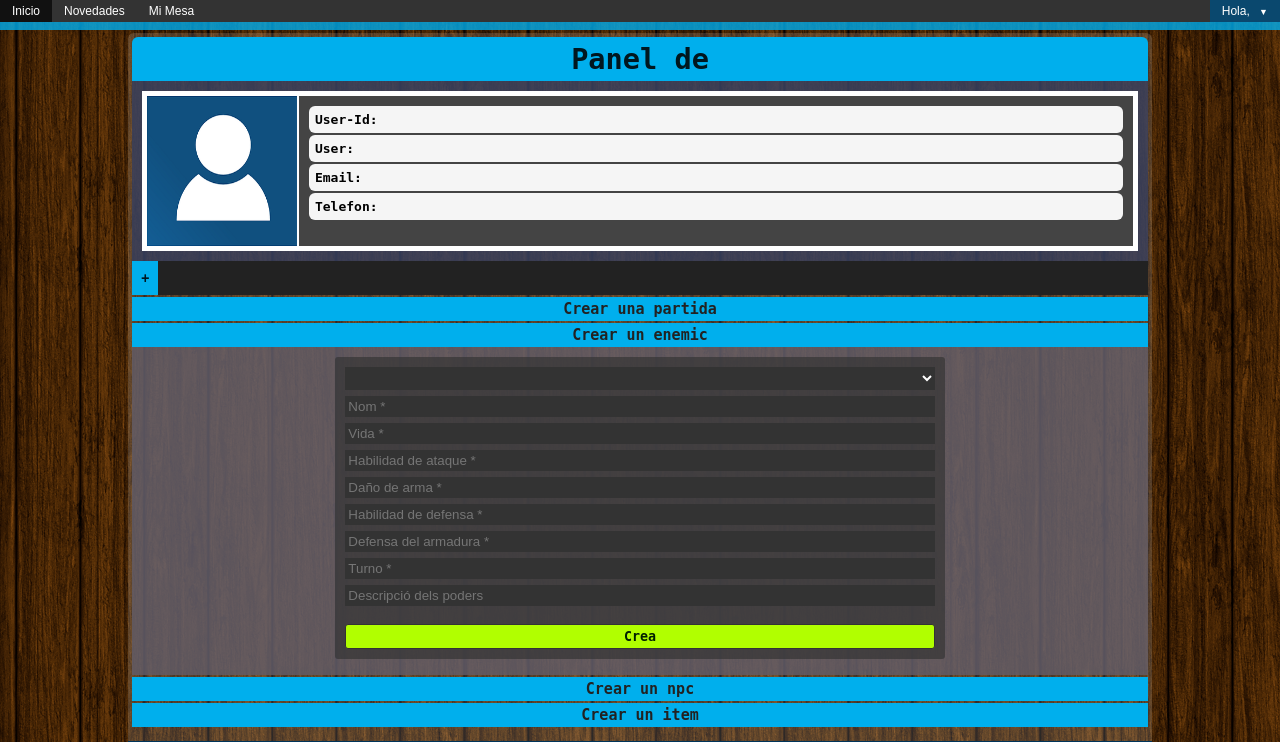
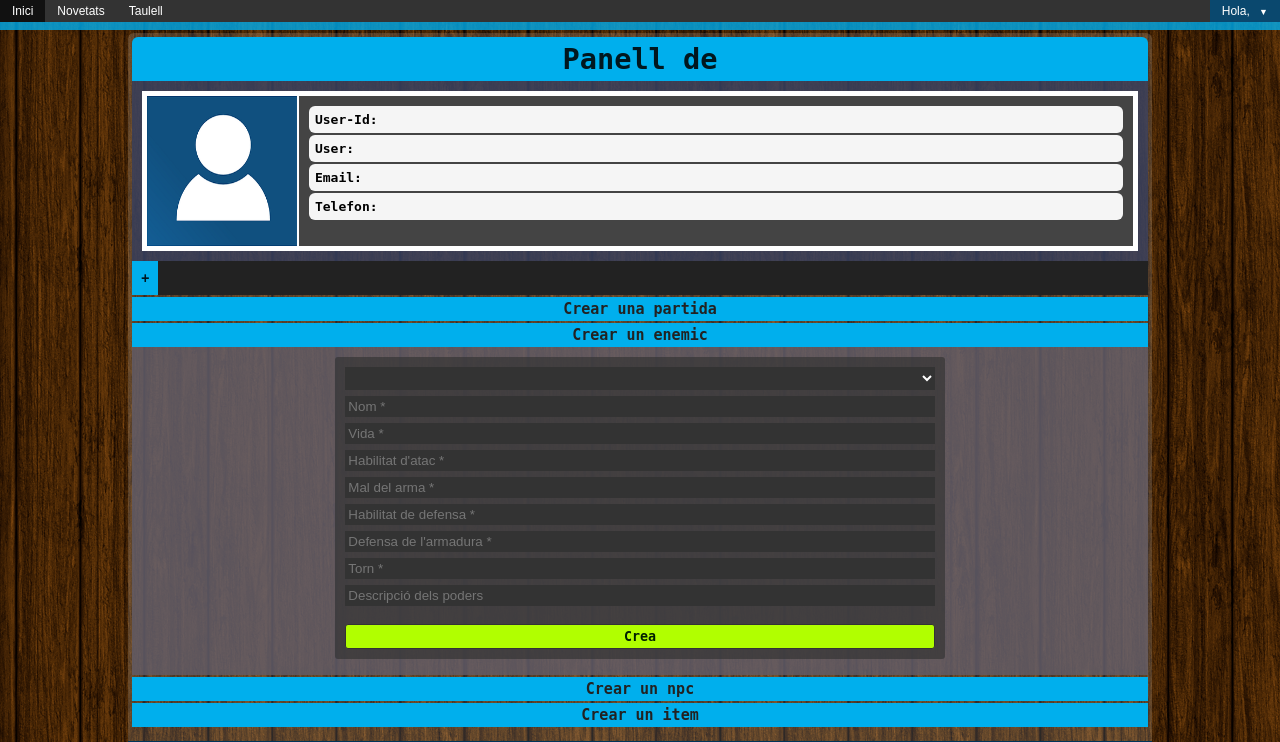
Before and after one commit to AniMasterOnline/AniMaster, a PHP site: page /panel.php in a window 1280 px wide, after a click on "Crear un enemic". Shown: the top 742 px of the page. Run offline with PHP 8.4, Linux system fonts and the light colour scheme; the visitor is signed in with stand-in values (Sample User, id 1); lists and menus that the app fills with data are empty.

Commit message:
Musiques, Catala

```diff
--- a/Public/jquery/load-mesa.js
+++ b/Public/jquery/load-mesa.js
@@ -60,7 +60,7 @@ $(document).ready(function(){
                                 //console.log($value, jsonPartida[$value].id_partida, jsonPartida[$value].titol);
                             }
                         }else if(Object.keys(jsonEnemigo).length == 0){
-                            alert("En el panel pots crear i gestionar els teus enemics");
+                            alert("En el panell pots crear i gestionar els teus Enemics");
                         }
                 }
         });
@@ -81,7 +81,7 @@ $(document).ready(function(){
                                 //console.log($value, jsonPartida[$value].id_partida, jsonPartida[$value].titol);
                             }
                         }else if(Object.keys(jsonItem).length == 0){
-                            alert("En el panel pots crear i gestionar els teus items");
+                            alert("En el panell pots crear i gestionar els teus Items");
                         }
                 }
         });
@@ -102,7 +102,7 @@ $(document).ready(function(){
                                 //console.log($value, jsonPartida[$value].id_partida, jsonPartida[$value].titol);
                             }
                         }else if(Object.keys(jsonPlayer).length == 0){
-                            alert("En el panel pots crear i gestionar els teus Npc's");
+                            alert("En el panell pots crear i gestionar els teus Npc's");
                         }
                 }
         });
--- a/Public/layouts/menu.php
+++ b/Public/layouts/menu.php
@@ -9,9 +9,9 @@
         echo'<ul class="nav">';
             if (!strpos($self,"mesa")) {
                 if (strpos($self,"index")) {
-                    echo'<li><a id="active" href="index.php">Inicio</a> <span class="flecha">&#9660</span></li>';
+                    echo'<li><a id="active" href="index.php">Inici</a> <span class="flecha">&#9660</span></li>';
                 }else{
-                    echo'<li><a href="index.php">Inicio</a> <span class="flecha">&#9660</span></li>';
+                    echo'<li><a href="index.php">Inici</a> <span class="flecha">&#9660</span></li>';
                 }
                 if (strpos($self,"media")) {
                     echo'<li class="ocultar"><a id="active" href="#Media">Media <span class="flecha">&#9660</span></a></li>';
@@ -19,9 +19,9 @@
                     echo'<li class="ocultar"><a href="#Media" >Media <span class="flecha">&#9660</span></a> </li>';
                 }
                 if (strpos($self,"novedades")) {
-                    echo'<li><a id="active" href="devblog.php">Novedades <span class="flecha">&#9660</span></a></li>';
+                    echo'<li><a id="active" href="devblog.php">Novetats<span class="flecha">&#9660</span></a></li>';
                 }else{
-                    echo'<li><a href="devblog.php">Novedades <span class="flecha">&#9660</span></a></li>';
+                    echo'<li><a href="devblog.php">Novetats <span class="flecha">&#9660</span></a></li>';
                 }
             }
             session_start();
@@ -47,7 +47,7 @@
                                         echo'<img src="Public/img/jugador/login.png">';
                                     echo'</div>';
                                     echo'<div class="panel-links">';
-                                        echo'<a href="panel.php"> Panel de ';
+                                        echo'<a href="panel.php"> Panell de ';
                                         echo $value['user'];
                                         echo'</a>';
                                         echo'<a href="logout.php">Sortir</a>';
@@ -65,7 +65,7 @@
                                         echo'<img src="Public/img/jugador/login.png">';
                                     echo'</div>';
                                     echo'<div class="panel-links">';
-                                        echo'<a href="panel.php"> Panel de ';
+                                        echo'<a href="panel.php"> Panell de ';
                                         echo $value['user'];
                                         echo'</a>';
                                         echo'<a href="logout.php">Sortir</a>';
@@ -75,9 +75,9 @@
                         echo'</li>';
                     }
                     if (strpos($self,"mesa")) {
-                        echo'<li><a id="active" href="mesav2.php">Mi Mesa <span class="flecha">&#9660</span></a></li>';
+                        echo'<li><a id="active" href="mesav2.php">Taulell <span class="flecha">&#9660</span></a></li>';
                     }else{
-                        echo'<li><a href="mesav2.php">Mi Mesa <span class="flecha">&#9660</span></a></li>';
+                        echo'<li><a href="mesav2.php">Taulell <span class="flecha">&#9660</span></a></li>';
                     }
             }
         echo'</ul>';
--- a/System/Errors.php
+++ b/System/Errors.php
@@ -13,7 +13,7 @@
     }
 </style>
 <?php
-$opc = true;
+$opc = false;
 if($opc){
     if (!ini_get('display_errors')) {
         ini_set('display_errors', '1');
--- a/login.php
+++ b/login.php
@@ -41,7 +41,7 @@
                             <TR>
                                 <TD class="chekbox, ocultar" >
                                     <input type="checkbox" name="autologin" value="1">
-                                    <label for="checkbox_id">Recordam</label>
+                                    <label for="checkbox_id">Recorda'm</label>
                                 </TD>
                             </TR>
                         </table>
@@ -53,8 +53,8 @@
 
         <!-- Footer content box -->
         <div class="footer-box">
-            ¿Ets nou a <span>AniMaster Online</span>? <a class="link" href="signup.php">Registrat ara »</a><br>
-            ¿Necesites ajuda? <a class="link" href="mailto:adminmaster@Animaster.com">Per favor contacta amb el Soport de AniMasterOnline</a><br>
+            Ets nou a <span>AniMaster Online</span>? <a class="link" href="signup.php">Registra't ara »</a><br>
+            Necessites ajuda? <a class="link" href="mailto:adminmaster@Animaster.com">Contacta amb el Suport de AniMasterOnline</a><br>
         </div>
 
     </body>
--- a/panel.php
+++ b/panel.php
@@ -6,7 +6,7 @@ and open the template in the editor.
 -->
 <html>
     <head>
-        <title>Panel</title>
+        <title>Panell</title>
         <meta charset="UTF-8">
         <meta name="viewport" content="width=device-width, initial-scale=1.0">
         <link rel="shortcut icon" href="favicon.ico">
@@ -43,7 +43,7 @@ and open the template in the editor.
             <div class="content-box-100">
                 <div class="content-title">
                     <?php
-                        echo "Panel de ".$value['user'];
+                        echo "Panell de ".$value['user'];
                     ?>
                 </div>
                 <div class="content-panel">
@@ -82,8 +82,8 @@ and open the template in the editor.
                             <h3>Crear una partida</h3>
                             <div>
                                 <form method="post" action="System/Protocols/registrarPartida.php">
-                                    <input class="input-partida" id="titol" placeholder="Titol *" value="" type="text" name="TempTitol" maxlength="32" required autofocus>
-                                    <input class="input-partida" id="descripcio" placeholder="Descripcio *" value="" type="text" name="TempDescripcio" maxlength="250" required>
+                                    <input class="input-partida" id="titol" placeholder="Títol *" value="" type="text" name="TempTitol" maxlength="32" required autofocus>
+                                    <input class="input-partida" id="descripcio" placeholder="Descripció *" value="" type="text" name="TempDescripcio" maxlength="250" required>
                                     <input class="input-partida" id="any_partida" placeholder="Any de la partida *" value="" type="number" name="TempAny_partida" required>
                                     <input class="input-partida" id="nivel_sobrenatural" placeholder="Nivell sobrenatural *" value="" type="number" name="TempNivel_sobrenatural" required>
                                     <input class="input-partida" id="id_usuari" placeholder="id_usuari *" value="<?php echo $value['id_usuari'];?>" type="hidden" name="TempId_usuari" required>
@@ -110,11 +110,11 @@ and open the template in the editor.
                                     </select>
                                     <input class="input-partida" placeholder="Nom *" type="text" name="TempNom" maxlength="32" required autofocus>
                                     <input class="input-partida" placeholder="Vida *" type="number" name="TempVida" required>
-                                    <input class="input-partida" placeholder="Habilidad de ataque *" type="number" name="TempAtaque" required>
-                                    <input class="input-partida" placeholder="Daño de arma *" type="number" name="TempArma" required>
-                                    <input class="input-partida" placeholder="Habilidad de defensa *" type="number" name="TempDefensa" required>
-                                    <input class="input-partida" placeholder="Defensa del armadura *" type="number" name="TempArmadura" required>
-                                    <input class="input-partida" placeholder="Turno *" type="number" name="TempTurno" required>
+                                    <input class="input-partida" placeholder="Habilitat d'atac *" type="number" name="TempAtaque" required>
+                                    <input class="input-partida" placeholder="Mal del arma *" type="number" name="TempArma" required>
+                                    <input class="input-partida" placeholder="Habilitat de defensa *" type="number" name="TempDefensa" required>
+                                    <input class="input-partida" placeholder="Defensa de l'armadura *" type="number" name="TempArmadura" required>
+                                    <input class="input-partida" placeholder="Torn *" type="number" name="TempTurno" required>
                                     <input class="input-partida" placeholder="Descripció dels poders" type="text" maxlength="200" name="TempPoderes">
                                     <input class="input-crea" id="logbutton" type="submit" value="Crea">
                                 </form>
@@ -136,11 +136,11 @@ and open the template in the editor.
                                     </select>
                                     <input class="input-partida" placeholder="Nom *" type="text" name="TempNom" maxlength="32" required autofocus>
                                     <input class="input-partida" placeholder="Vida *" type="number" name="TempVida" required>
-                                    <input class="input-partida" placeholder="Habilidad de ataque *" type="number" name="TempAtaque" required>
-                                    <input class="input-partida" placeholder="Daño de arma *" type="number" name="TempArma" required>
-                                    <input class="input-partida" placeholder="Habilidad de defensa *" type="number" name="TempDefensa" required>
-                                    <input class="input-partida" placeholder="Defensa del armadura *" type="number" name="TempArmadura" required>
-                                    <input class="input-partida" placeholder="Turno *" type="number" name="TempTurno" required>
+                                    <input class="input-partida" placeholder="Habilitat d'atac *" type="number" name="TempAtaque" required>
+                                    <input class="input-partida" placeholder="Mal del arma *" type="number" name="TempArma" required>
+                                    <input class="input-partida" placeholder="Habilitat de defensa *" type="number" name="TempDefensa" required>
+                                    <input class="input-partida" placeholder="Defensa del'armadura *" type="number" name="TempArmadura" required>
+                                    <input class="input-partida" placeholder="Torn *" type="number" name="TempTurno" required>
                                     <input class="input-partida" placeholder="Descripció dels poders" type="text" maxlength="200" name="TempPoderes">
                                     <input class="input-crea" id="logbutton" type="submit" value="Crea">
                                 </form>
@@ -161,7 +161,7 @@ and open the template in the editor.
                                         ?>
                                     </select>
                                     <input class="input-partida" placeholder="Nom *" type="text" name="TempNom"  required autofocus>
-                                    <input class="input-partida" placeholder="Descripcio *" type="text" name="TempDescripcio" maxlength="500" required>
+                                    <input class="input-partida" placeholder="Descripció *" type="text" name="TempDescripcio" maxlength="500" required>
                                     <input class="input-crea" id="logbutton" type="submit" value="Crea">
                                 </form>
                             </div>
@@ -184,12 +184,12 @@ and open the template in the editor.
                                             echo'<div class="rTableRow">';
                                                 echo'<div class="rTableHead">Nom</div>';
                                                 echo'<div class="rTableHead">Vida</div>';
-                                                echo'<div class="rTableHead">Ataque</div>';
+                                                echo'<div class="rTableHead">Atac</div>';
                                                 echo'<div class="rTableHead">Arma</div>';
                                                 echo'<div class="rTableHead">Defensa</div>';
                                                 echo'<div class="rTableHead">Armadura</div>';
-                                                echo'<div class="rTableHead">Turno</div>';
-                                                echo'<div class="rTableHead">Poderes</div>';
+                                                echo'<div class="rTableHead">Torn</div>';
+                                                echo'<div class="rTableHead">Poders</div>';
                                                 echo'<div class="rTableHead">&nbsp;</div>';
                                                 echo'<div class="rTableHead">&nbsp;</div>';
                                             echo'</div>';
@@ -237,12 +237,12 @@ and open the template in the editor.
                                             echo'<div class="rTableRow">';
                                                 echo'<div class="rTableHead">Nom</div>';
                                                 echo'<div class="rTableHead">Vida</div>';
-                                                echo'<div class="rTableHead">Ataque</div>';
+                                                echo'<div class="rTableHead">Atac</div>';
                                                 echo'<div class="rTableHead">Arma</div>';
                                                 echo'<div class="rTableHead">Defensa</div>';
                                                 echo'<div class="rTableHead">Armadura</div>';
-                                                echo'<div class="rTableHead">Turno</div>';
-                                                echo'<div class="rTableHead">Poderes</div>';
+                                                echo'<div class="rTableHead">Torn</div>';
+                                                echo'<div class="rTableHead">Poders</div>';
                                                 echo'<div class="rTableHead">&nbsp;</div>';
                                                 echo'<div class="rTableHead">&nbsp;</div>';
                                             echo'</div>';
--- a/signup.php
+++ b/signup.php
@@ -22,7 +22,7 @@
         <div class="body-box">
             <!-- Login content box -->
             <div class="login-title">
-                Uneixte avui a Animaster Online
+                Uneix-te avui a Animaster Online
             </div>
             <div class="login-body">
                 <div class="login-box">
@@ -33,8 +33,8 @@
 
         <!-- Footer content box -->
         <div class="footer-box">
-            ¿Ja estas registrat a <span>AniMaster Online</span>? <a class="link" href="login.php">Accedeix ara »</a><br>
-            ¿Necesites ajuda? <a class="link" href="mailto:adminmaster@Animaster.com">Per favor contacta amb el Soport de AniMasterOnline</a><br>
+            ¿Ja estàs registrat a <span>AniMaster Online</span>? <a class="link" href="login.php">Accedeix ara »</a><br>
+            ¿Necessites ajuda? <a class="link" href="mailto:adminmaster@Animaster.com">Contacta amb el Suport de AniMasterOnline</a><br>
         </div>
     </body>
 </html>
```
Also changed, not shown: Public/layouts/registre.php (+8 -8 lines), mesav2.php (+11 -8 lines), Public/img/mesa/map.jpg (added), 3 other files.
